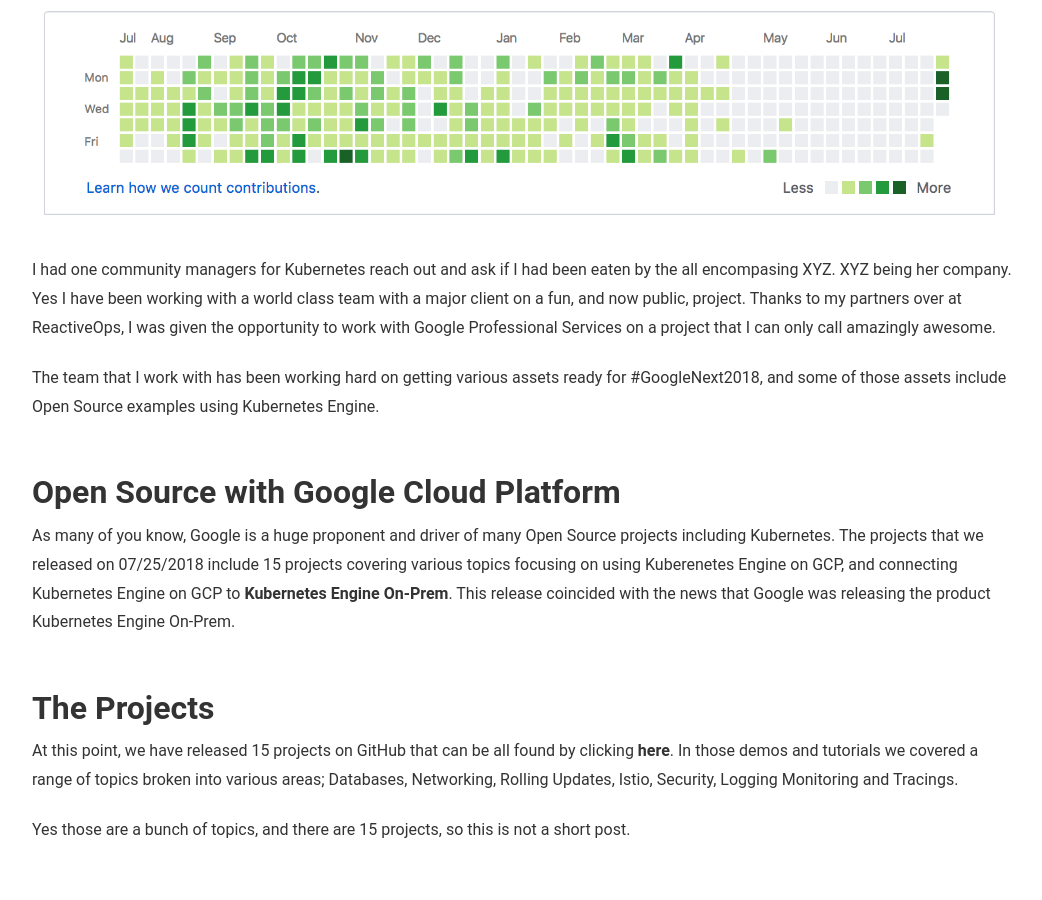
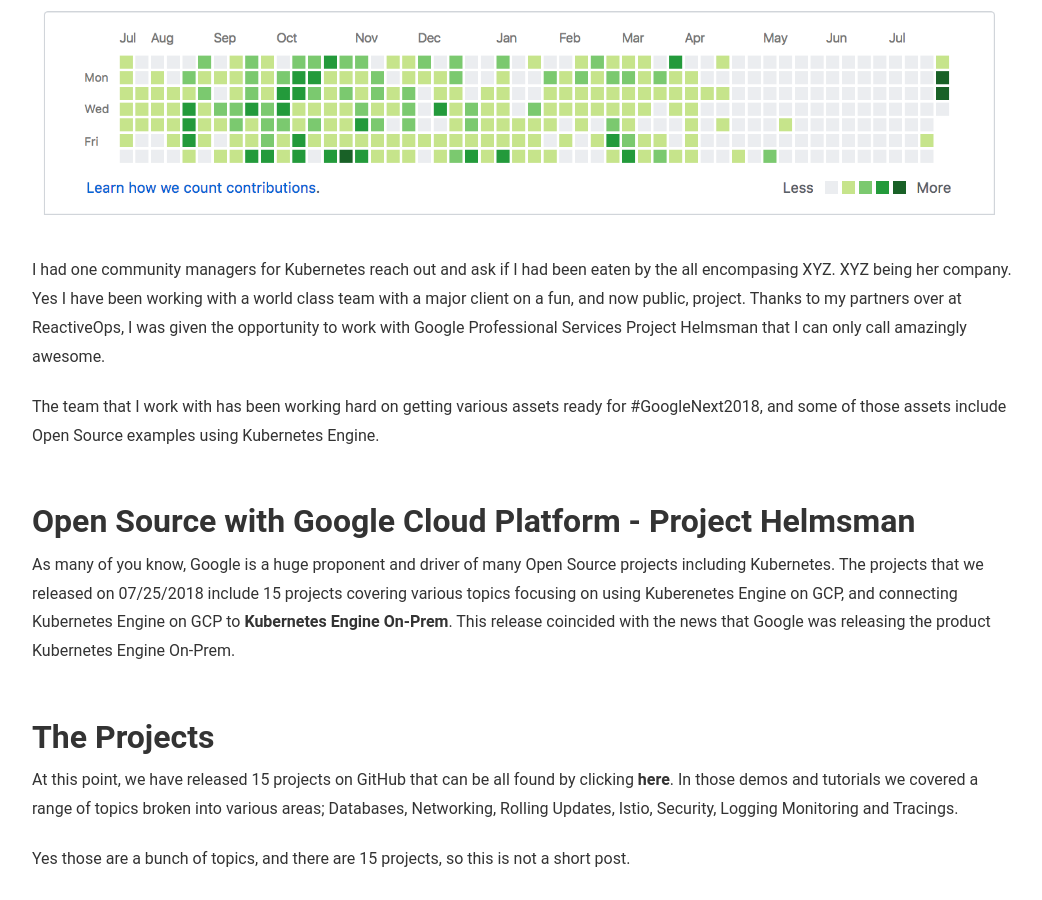
Before and after one commit to chrislovecnm/chrislovecnm.com, a Jekyll site: the page built from _posts/2018-07-25-kubernetes-engine-demos.md, in a window 1280 px wide and 900 px high, scrolled down 418 px. Shown: the whole window, without its empty margins (118-1160 px from the left). Built offline with Jekyll 4.4.1, drawn with Linux system fonts in a browser that asks for light colours; nearby versions of some CDN libraries.

Commit message:
Updating with project helmsman name

```diff
--- a/_posts/2018-07-25-kubernetes-engine-demos.md
+++ b/_posts/2018-07-25-kubernetes-engine-demos.md
@@ -21,7 +21,7 @@
 eaten by the all encompasing XYZ.  XYZ being her company.  Yes I have been
 working with a world class team with a major client on a fun, and now public,
 project.  Thanks to my partners over at ReactiveOps, I was given the opportunity
-to work with Google Professional Services on a project that I can only call
+to work with Google Professional Services Project Helmsman that I can only call
 amazingly awesome.
 
 The team that I work with has been working hard on getting various assets ready
@@ -29,7 +29,7 @@
 Kubernetes Engine.
 
 
-## Open Source with Google Cloud Platform
+## Open Source with Google Cloud Platform - Project Helmsman
 
 As many of you know, Google is a huge proponent and driver of many Open Source
 projects including Kubernetes. The projects that we released on 07/25/2018
```
